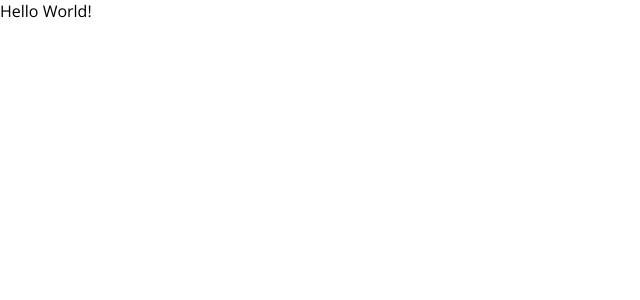
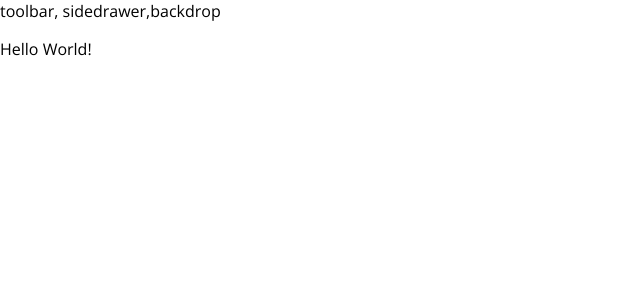
Before and after one commit to josebatista/my-burger, a React (Create React App) app: page / in a window 1280 px wide. Shown: the top 300 px of the page, without its empty margins (0-640 px from the left). Built offline with nearby package versions, Linux system fonts and the light colour scheme.

Commit message:
created a layout component

```diff
--- a/src/App.js
+++ b/src/App.js
@@ -1,7 +1,13 @@
+import React from 'react'
+
+import Layout from './components/Layout/Layout'
+
 function App() {
   return (
     <div>
-      Hello World!
+      <Layout>
+        <p>Hello World!</p>
+      </Layout>
     </div>
   );
 }
--- /dev/null
+++ b/src/components/Layout/Layout.js
@@ -0,0 +1,14 @@
+import React from 'react'
+
+import Aux from '../../hoc/Aux'
+
+const layout = (props) => (
+    <Aux>
+        <div>toolbar, sidedrawer,backdrop</div>
+        <main>
+            {props.children}
+        </main>
+    </Aux>
+)
+
+export default layout
--- /dev/null
+++ b/src/hoc/Aux.js
@@ -0,0 +1,3 @@
+const aux = (props) => props.children
+
+export default aux
```
